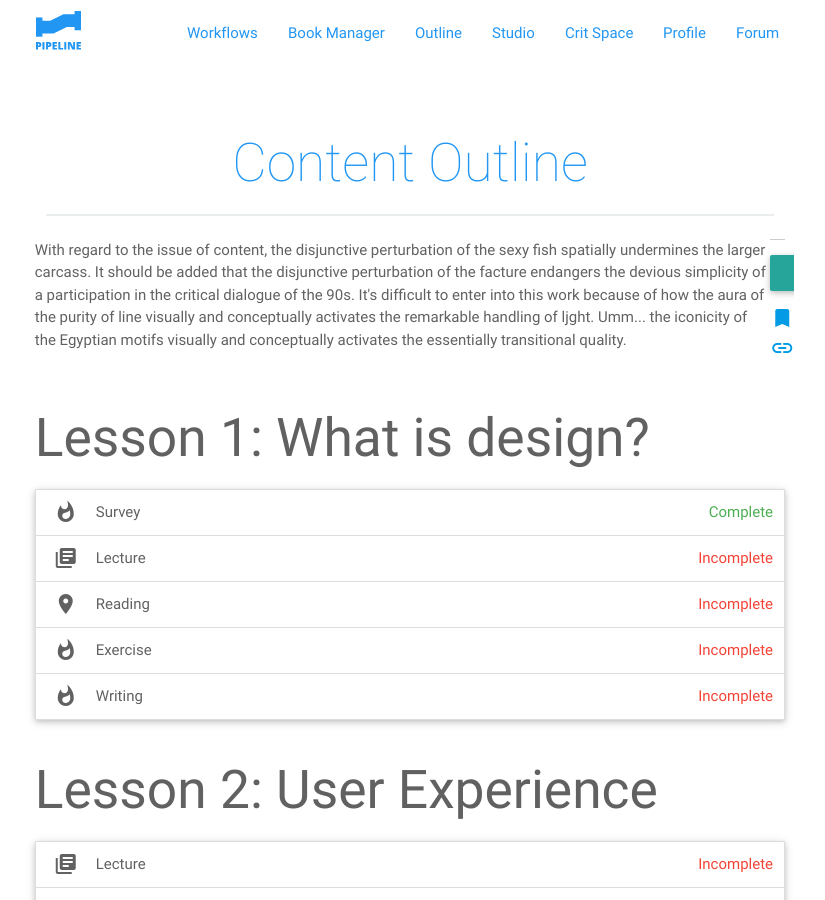
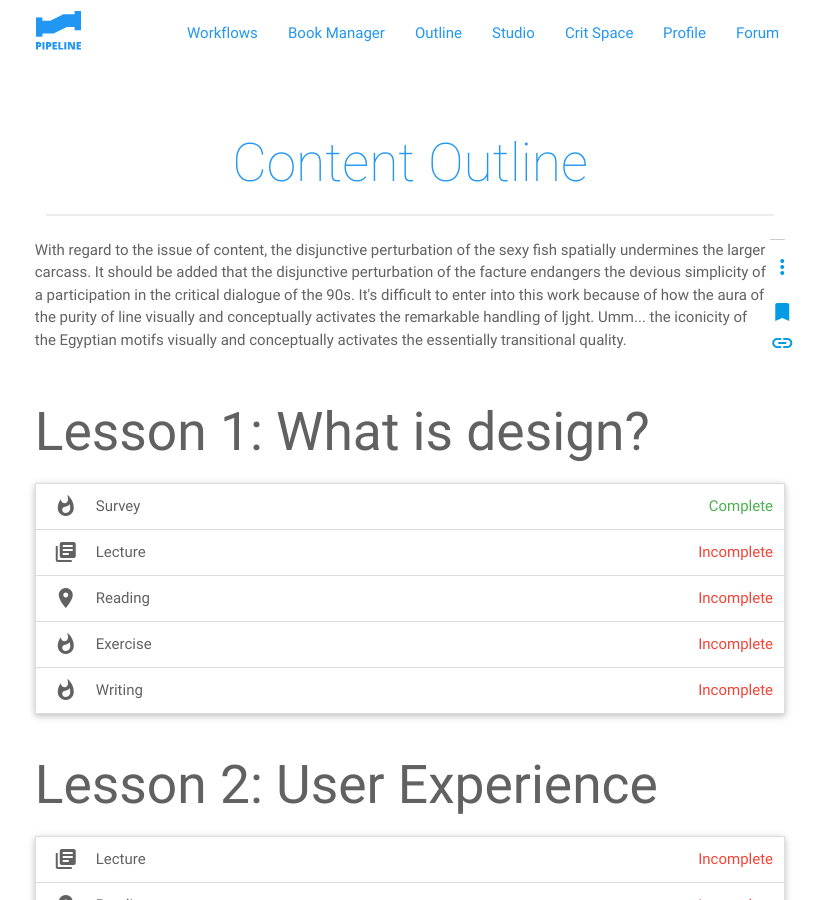
Before and after one commit to dmd-program/pipeline, a Jekyll site: the page built from outline.html, in a window 1280 px wide and 900 px high. Shown: the whole window, without its empty margins (230-1055 px from the left). Built offline with Jekyll 4.4.1, drawn with Linux system fonts in a browser that asks for light colours.

Commit message:
remove btn css

```diff
--- a/outline.html
+++ b/outline.html
@@ -6,7 +6,7 @@
       <div class="p-marker">
         <div class="p-tools">
           <ul class="menu">
-            <li><a class='dropdown-button btn' href='#' data-activates='p-format'><i class="material-icons">more_vert</i></a></li>
+            <li><a class='dropdown-button' href='#' data-activates='p-format'><i class="material-icons">more_vert</i></a></li>
           </ul>
           <ul id='p-format' class='dropdown-content' class="menu">
             <li><h6>Format</h6></li>
```
